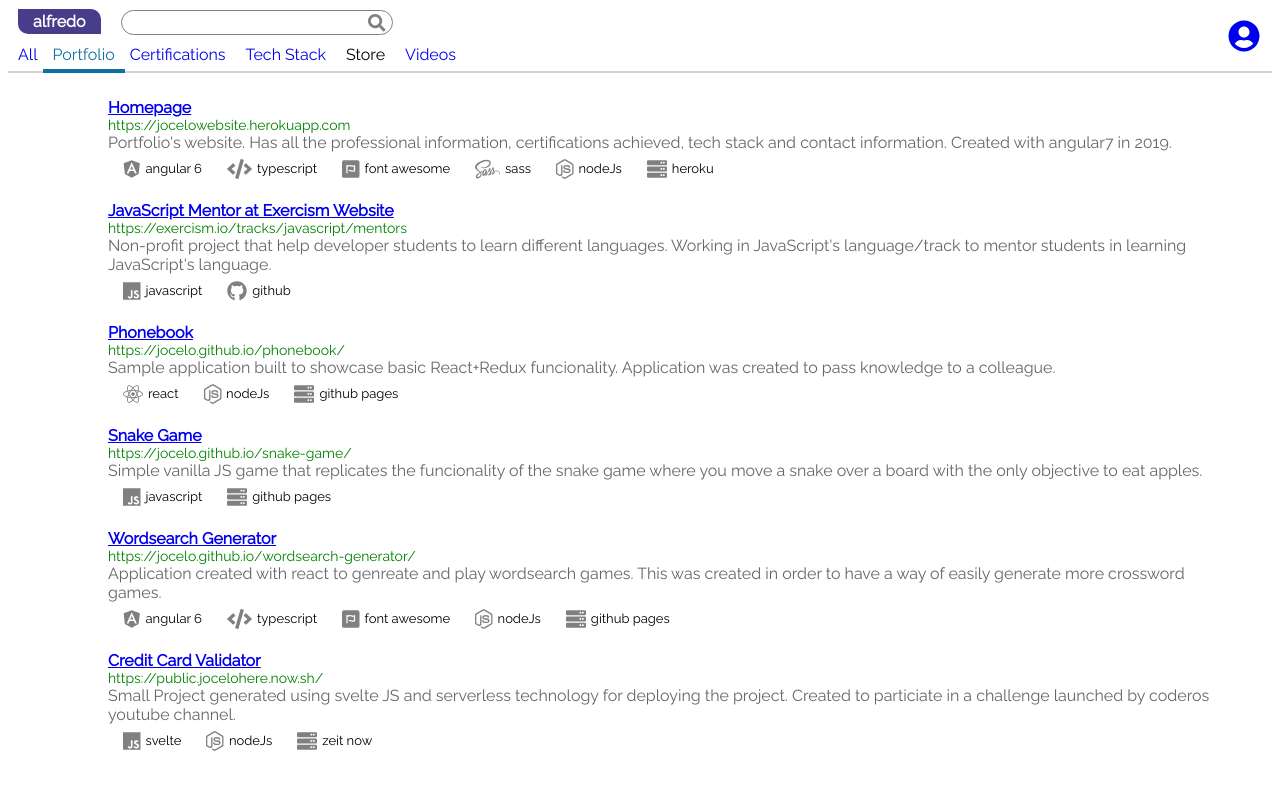
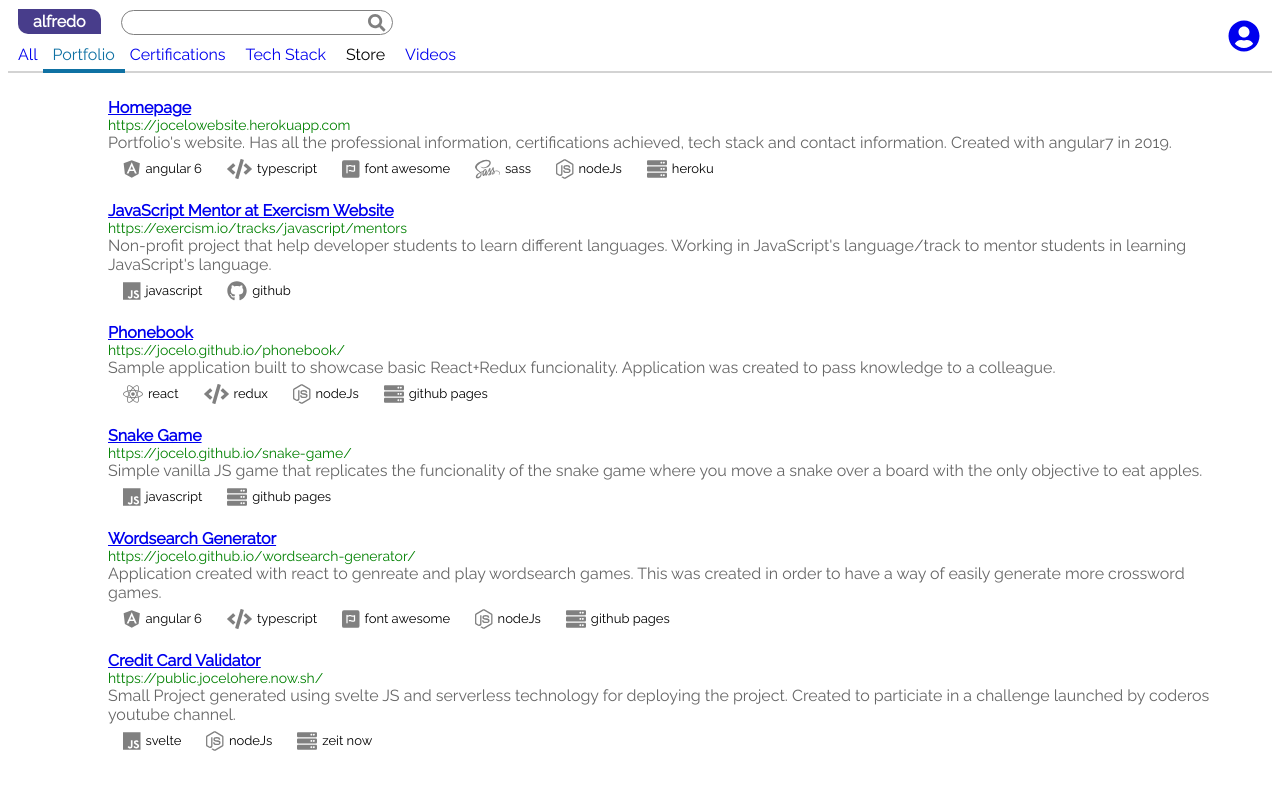
Before and after one commit to jocelo/jocelo.github.io, an Angular app: page /portfolio in a window 1280 px wide. Shown: the top 790 px of the page. Built offline with nearby package versions, Linux system fonts and the light colour scheme.

Commit message:
portfolio ui updates

```diff
--- a/src/app/portfolio/portfolio.component.ts
+++ b/src/app/portfolio/portfolio.component.ts
@@ -49,6 +49,7 @@ export class PortfolioComponent implements OnInit {
       desc: 'Sample application built to showcase basic React+Redux funcionality. Application was created to pass knowledge to a colleague.',
       techStack: [
         { name: 'react', icon: 'react'},
+        { name: 'redux', icon: 'code'},
         { name: 'nodeJs', icon: 'node'},
         { name: 'github pages', icon: 'server'}
       ]
```
